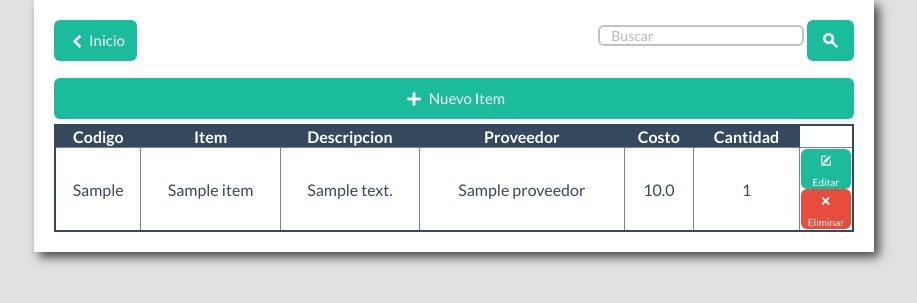
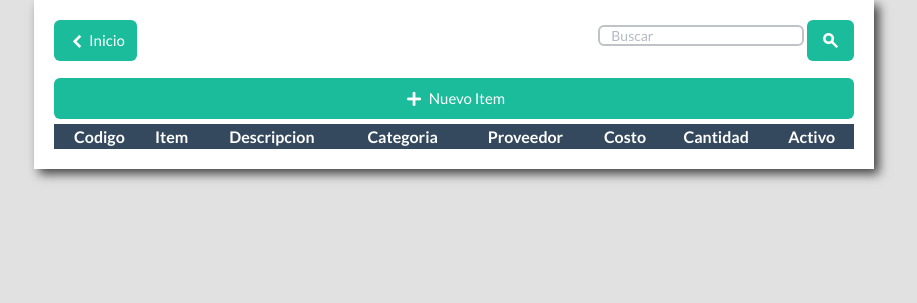
Before and after one commit to rianjara/Ing.Software, a Django app: page /inventario/ in a window 1280 px wide. Shown: the top 303 px of the page, without its empty margins (186-1103 px from the left). Run offline with Django 3.2, Linux system fonts and the light colour scheme; tables that the repository leaves empty hold one stand-in row (values such as "Sample post"); lists and menus that the app fills with data are empty; parts of the project's set-up code (start-up, migrations or seed data) failed here and were passed over.

Commit message:
Editar Item - Terminado

```diff
--- a/WebApplication/Templates/InventarioFrontEnd/inventario.html
+++ b/WebApplication/Templates/InventarioFrontEnd/inventario.html
@@ -47,6 +47,7 @@
 	}
 	</style>
 	<script type="text/javascript">
+	{% if None != mensaje %}mostrarMensaje("{{mensaje}}");{% endif %}
 	var ajaxRequest;  // The variable that makes Ajax possible!
 	function loadItems(){
 		items = document.getElementById("items");
@@ -57,13 +58,12 @@
 				tRow = document.createElement('tr');
 				btnEdit = "<a class=\"btn btn-primary\" href=\"\/editarItem?q={{item.id}}\" style=\"font-size: 10px; width:100%; height: 40px; padding:0;\"><span class=\"fui-new\"></span><br>Editar</a>";
 				btnElim = "<a class=\"btn btn-danger\" href=\"javascript:void(0)\" onclick=\"eliminarItem('{{item.id}}');\" style=\"font-size: 10px; height: 40px; padding:0;\"><span class=\"fui-cross\"></span>Eliminar</a>";
-				//tRow.innerHTML = "<td>A"+((i/10>=1)?"0"+i:"00"+i)+"TB</td><td>Item"+i+"</td><td>Detalle"+i+"</td><td>$"+i+",00</td><td>"+i+"</td><td width=\"50\">"+btnEdit+btnElim+"</td>";
-				tRow.innerHTML = "<td>{{item.codigo}}</td><td>{{item.nombre}}</td><td>{{item.descripcion}}</td><td>{{item.proveedor}}</td><td>{{item.costo_unitario}}</td><td>{{item.cantidad}}</td><td width=\"50\">"+btnEdit+btnElim+"</td>";
+				tRow.innerHTML = "<td>{{item.codigo}}</td><td>{{item.nombre}}</td><td>{{item.descripcion}}</td><td>{{item.categoria}}</td><td>{{item.proveedor}}</td><td>{{item.costo_unitario}}</td><td>{{item.cantidad}}</td><td>{{item.getIsActive}}</td><td width=\"50\">"+btnEdit+btnElim+"</td>";
 				items.appendChild(tRow);
 				lenght++;
 			{% endfor %}
 
-			document.getElementById('wrap').style('width',lenght*100);
+			//document.getElementById('wrap').style.width=lenght*100;
 		}
 	}
 
@@ -71,8 +71,7 @@
 		ajaxFunction();
 		ajaxRequest.onreadystatechange = function(){
 		   if(ajaxRequest.readyState == 4){
-		      alert(ajaxRequest.responseText);
-		      document.location.href = "/inventario/"
+		   	  mostrarMensaje(ajaxRequest.responseText);
 		   }
 		}
 		ajaxRequest.open("GET", "/eliminarItem?q=" + id, false);
@@ -92,6 +91,11 @@
 	   }
 	 }
 	}
+
+	function mostrarMensaje(string){
+		alert(string);
+		document.location.href = "/inventario/";
+	}
 	</script>
 <body onload="loadItems();">
 	<div class="container article" id="wrap">
@@ -103,15 +107,12 @@
 		</div>
 		<br>
         <a class="btn btn-primary btn-nuevo" href="../nuevoItem/"><span class="fui-plus"></span> Nuevo Item</a>
-        {% if None != mensaje %}
-        	<p id="mensaje" style="color: red;">{{ mensaje }}</p>
-        {% endif %}
         <br>
 		<div class="conatiner">
 			<table>
 				<thead>
 					<tr>
-						<th>Codigo</th><th>Item</th><th>Descripcion</th><th>Proveedor</th><th>Costo</th><th>Cantidad</th>
+						<th>Codigo</th><th>Item</th><th>Descripcion</th><th>Categoria</th><th>Proveedor</th><th>Costo</th><th>Cantidad</th><th>Activo</th>
 					</tr>
 				</thead>
 				<tbody id="items">
--- a/moduloInventario/models.py
+++ b/moduloInventario/models.py
@@ -54,6 +54,9 @@
     def activate(self):
         self.circulando=True
 
+    def getIsActive(self):
+        return "SI" if self.circulando else "NO"
+
     class Meta:
         db_table = 'Item'
         ordering = ['codigo']
--- a/moduloInventario/views.py
+++ b/moduloInventario/views.py
@@ -56,15 +56,17 @@
 
 
 def edit_item(pv_codigo,pv_nombre,pv_descripcion,pi_cantidad,pf_costo,pb_circulando,pv_categoria,pv_proveedor):
-    item = get_item(codigo=pv_codigo)
-    item.v_nombre = pv_nombre
-    item.v_descripcion = pv_descripcion
-    item.i_cantidad = pi_cantidad
-    item.f_costo_unitario = pf_costo
-    if "SI"==pb_circulando:
+    item = get_item_by_code(pv_codigo)
+    item.codigo = pv_codigo
+    item.nombre = pv_nombre
+    item.descripcion = pv_descripcion
+    item.cantidad = pi_cantidad
+    item.costo_unitario = pf_costo
+    item.circulando = pb_circulando
+    """if "SI"==pb_circulando:
         item.b_circulando = True
     else:
-        item.b_circulando = False
+        item.b_circulando = False"""
     item.categoria = get_category(pv_categoria)
     item.proveedor = get_provider(pv_proveedor)
     item.save()
@@ -73,25 +75,28 @@
 def get_item(pv_id):
     return Item.objects.get(id=pv_id)
 
-def get_items_by_name(string):
-    return Item.objects.filter(nombre__icontains=string,circulando=True)
+def get_item_by_code(pv_codigo):
+    return Item.objects.get(codigo=pv_codigo)
 
-def get_items_by_code(string):
-    return Item.objects.filter(codigo__startswith=string,circulando=True)
+def get_items_by_name(string,boolean):
+    return Item.objects.filter(nombre__icontains=string,circulando=True)if boolean else Item.objects.filter(nombre__icontains=string)
 
-def get_items_by_category(string):
-    return Item.objects.filter(categoria__nombre__exact=string,circulando=True)
+def get_items_by_code(string,boolean):
+    return Item.objects.filter(codigo__startswith=string,circulando=True)if boolean else Item.objects.filter(codigo__startswith=string)
 
-def search_items(string,search_type):
+def get_items_by_category(string,boolean):
+    return Item.objects.filter(categoria__nombre__exact=string,circulando=True)if boolean else Item.objects.filter(categoria__nombre__exact=string)
+
+def search_items(string,search_type,boolean):
     list_item = None
     if None==search_type:
-        list_item = Item.objects.filter(circulando=True)
+        list_item = Item.objects.filter(circulando=True) if boolean else Item.objects.all()
     if "name"==search_type:
-        list_item = get_items_by_name(string)
+        list_item = get_items_by_name(string,boolean)
     elif "code"==search_type:
-        list_item = get_items_by_code(string)
+        list_item = get_items_by_code(string,boolean)
     elif "category"==search_type:
-        list_item = get_items_by_category(string)
+        list_item = get_items_by_category(string,boolean)
     return list_item
 
 def delete_item(pv_id):
@@ -126,26 +131,25 @@
 
 
 def inventario(request):
-    return render_to_response('InventarioFrontEnd/inventario.html',{'lista_items': search_items(None,None)})
+    return render_to_response('InventarioFrontEnd/inventario.html',{'lista_items': search_items(None,None,False)})
 
 def nuevo_item(request):
     if request.method == 'POST':
-        form = NewItemForm(request.POST)
+        form = InventarioForm(request.POST)
         if form.is_valid():
             print(request.POST['categoria'])
             mensaje = create_item(request.POST['codigo'], request.POST['nombre'], request.POST['descripcion'], request.POST['cantidad'], request.POST['costo_unitario'], request.POST['categoria'], request.POST['proveedor'])
             if mensaje.startswith("Operacion Exitosa."):
-                return render_to_response('InventarioFrontEnd/inventario.html',{'lista_items': search_items(None,None),'mensaje':mensaje})
+                return render_to_response('InventarioFrontEnd/inventario.html',{'lista_items': search_items(None,None,False),'mensaje':mensaje})
             else:
-                return render_to_response(request, 'InventarioFrontEnd/nuevoItem.html', {'form': form,'mensaje':mensaje})
+                return render_to_response(request, 'InventarioFrontEnd/item.html', {'form': form,'mensaje':mensaje})
     else:
         if request.method != 'POST':
-            form = NewItemForm()
-    return render(request, 'InventarioFrontEnd/nuevoItem.html', {'form': form})
+            form = InventarioForm()
+    return render(request, 'InventarioFrontEnd/item.html', {'form': form,'editing': False})
 
 def editar_item(request):
     i = Item.objects.get(pk=(request.GET['q']))
-
     if request.method != 'POST':
         form = InventarioForm(instance=i)
         form.id = request.GET['q']
@@ -154,20 +158,16 @@
     else:
         if request.method == 'POST':
             form = InventarioForm(request.POST)
-            if form.is_valid():
-                i.codigo = request.POST['codigo']
-                i.nombre = request.POST['nombre']
-                i.descripcion = request.POST['descripcion']
-                i.proveedor = request.POST['proveedor']
-                i.costo_unitario = request.POST['costo_unitario']
-                i.cantidad = request.POST['cantidad']
-                i.save()
-                return inventario(request)
-    return render(request, 'InventarioFrontEnd/nuevoItem.html', {'form': form})
+            try:
+                flag = request.POST['circulando']
+            except:
+                flag = False
+            mensaje = edit_item(request.POST['codigo'], request.POST['nombre'], request.POST['descripcion'], request.POST['cantidad'], request.POST['costo_unitario'], flag, request.POST['categoria'], request.POST['proveedor'])
+            return render_to_response('InventarioFrontEnd/inventario.html',{'lista_items': search_items(None,None,False),'mensaje':mensaje})
+    return render(request, 'InventarioFrontEnd/item.html', {'form': form,'editing': True})
 
 def eliminar_item(request):
     return HttpResponse(delete_item(request.GET['q']), content_type='text/plain')
-    #return render(request,'InventarioFrontEnd/inventario.html',{'lista_items': search_items(None,None),'mensaje':delete_item(request.GET['q'])})
 
 class InventarioForm(forms.ModelForm):
     codigo = forms.CharField(required=True,max_length=30)
@@ -177,17 +177,6 @@
     proveedor = forms.ModelChoiceField(queryset=get_providers())
     costo_unitario = forms.FloatField(required=True)
     cantidad = forms.IntegerField(required=True)
-    activo = forms.BooleanField(required=True)
+    activo = forms.BooleanField(required=False,initial=True)
     class Meta:
         model = Item
-
-class NewItemForm(forms.ModelForm):
-    codigo = forms.CharField(help_text='Maximo 30 caracteres',required=True,max_length=30)
-    nombre = forms.CharField(help_text='Maximo 50 caracteres',required=True,max_length=50)
-    descripcion = forms.CharField(help_text='Maximo 500 caracteres',required=False,max_length=500)
-    categoria = forms.ModelChoiceField(queryset=get_categories())
-    proveedor = forms.ModelChoiceField(queryset=get_providers())
-    costo_unitario = forms.FloatField(initial='0',required=True)
-    cantidad = forms.IntegerField(initial='0',required=True)
-    class Meta:
-        model = Item
```
Also changed, not shown: WebApplication/Templates/InventarioFrontEnd/item.html (renamed from WebApplication/Templates/InventarioFrontEnd/nuevoItem.html, +8 -3 lines).
